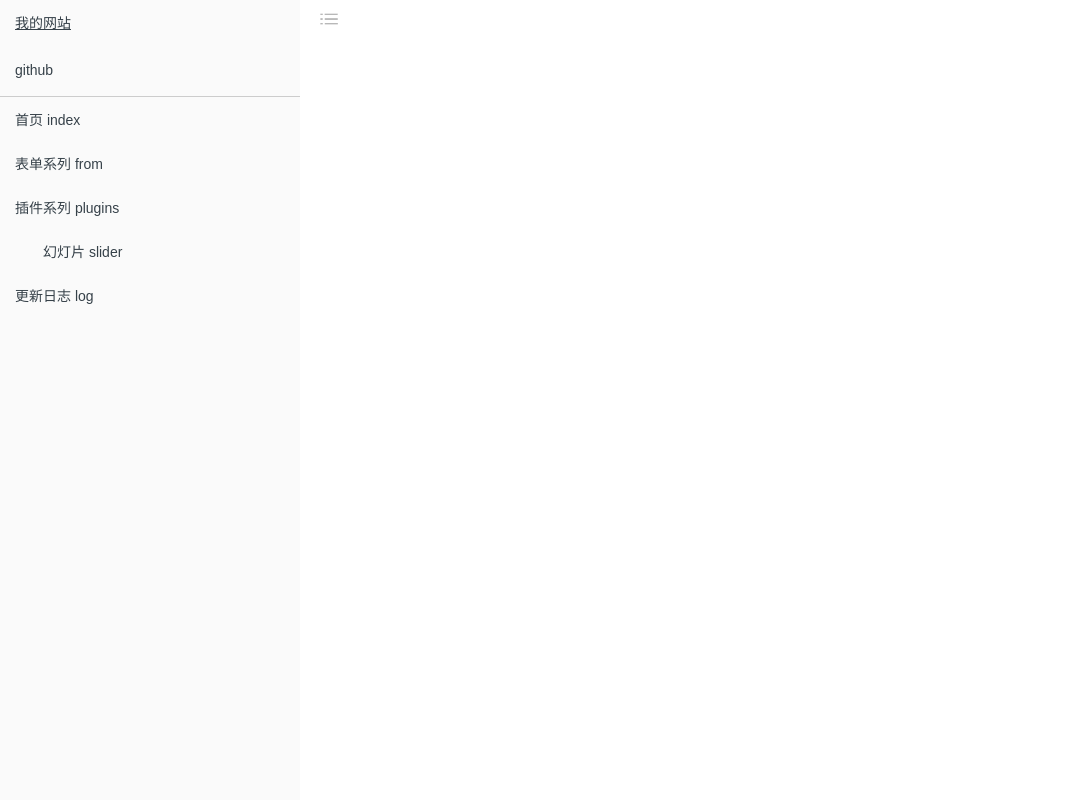
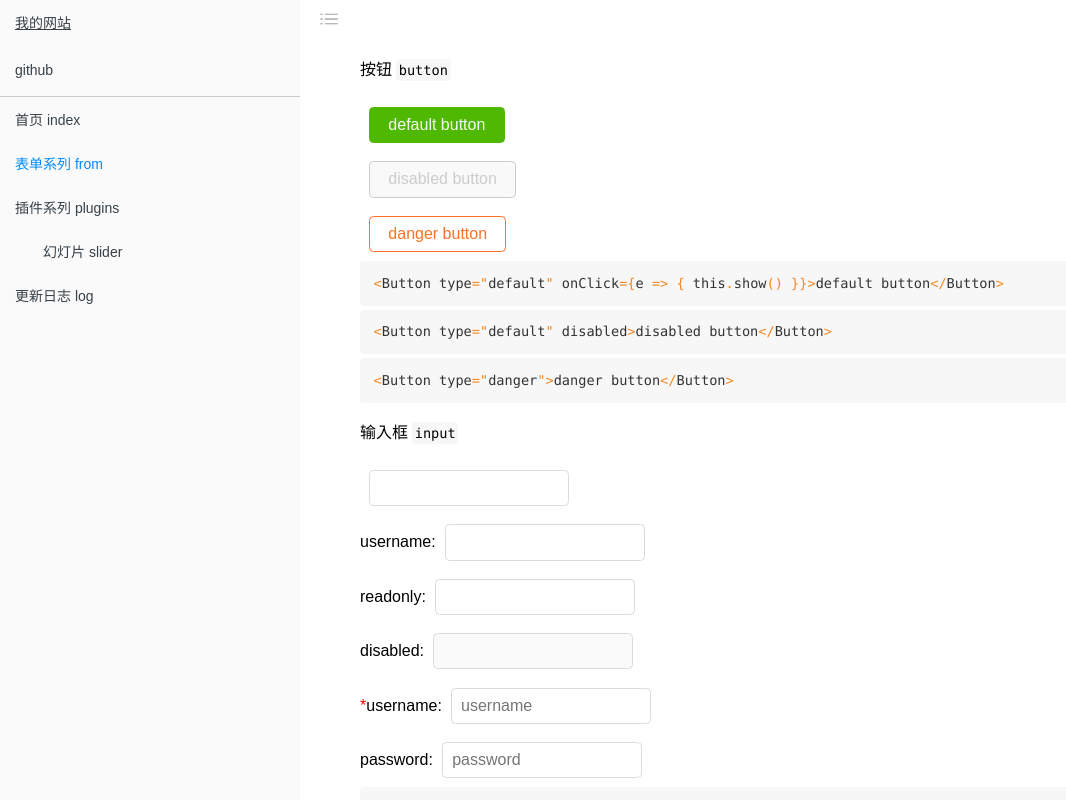
Before and after one commit to xumengzi/xui-react, a React (Create React App) app: page /xui-react/form in a window 1280 px wide. Shown: the top 800 px of the page, without its empty margins (0-1066 px from the left). Built offline with nearby package versions, Linux system fonts and the light colour scheme.

Commit message:
修改一系列bug
1. 导航高亮
2. 代码高亮

```diff
--- a/src/App.css
+++ b/src/App.css
@@ -85,7 +85,15 @@ ul.nav li ul{
   margin-left: 2em;
   padding-left: 0;
 }
-
+ul.nav li a.highlight{
+  color: #008cff;
+}
+.log{
+  font-size: 15px;
+}
+.log *{
+  margin-bottom: 4px;
+}
 .xui-react-body{
   display: flex;
   align-items: end;
--- a/src/components/body.jsx
+++ b/src/components/body.jsx
@@ -18,11 +18,11 @@ export default class Body extends Component{
             <div className="xui-react-body">
                 <div className="main markdown-section">
                     <Switch>
-                        <Route path="/index" component={firstpage}></Route>
-                        <Route path="/form" component={form}></Route>
-                        <Route path="/plugins" component={plugins}></Route>
-                        <Route path="/slider" component={slider}></Route>
-                        <Route path="/log" component={log}></Route>
+                        <Route path="/xui-react/index" component={firstpage}></Route>
+                        <Route path="/xui-react/form" component={form}></Route>
+                        <Route path="/xui-react/plugins" component={plugins}></Route>
+                        <Route path="/xui-react/slider" component={slider}></Route>
+                        <Route path="/xui-react/log" component={log}></Route>
                     </Switch>
                 </div>
             </div>
--- a/src/components/codes.jsx
+++ b/src/components/codes.jsx
@@ -1,4 +1,4 @@
-import React, { Component} from 'react'
+import React, { Component, Fragment} from 'react'
 
 export default class Codes extends Component{
     constructor(props){
@@ -8,11 +8,24 @@ export default class Codes extends Component{
     render(){
         let codes = this.props.codes,
         reg = /([\<\>\?\/\:\[\}\{\}\'\"\-\+\=\.\(\)])+/g;
-        // codes = codes.replace(reg,'<span class="codes_symbol">' + $0 + '</span>')
+        let cc = '<code class="codes">';
+        for(let i = 0; i< codes.length; i++){
+            let z = codes[i],
+                reg = /([\<\>\?\/\:\[\}\{\}\'\"\-\+\=\.\(\)])+/;
+            if (reg.test(z)) {
+                cc += `<span class="codes_symbol">${z}</span>`;
+            } else{
+                cc += `${z}`;
+            };
+        };
+        cc+='</code>';
+        function showCode(){
+            return{
+                __html: cc
+            }
+        }
         return(
-            <pre>
-                <code>{codes}</code>
-            </pre>
+            <pre dangerouslySetInnerHTML={showCode()}></pre>
         )
     }
 }
--- a/src/components/nav.jsx
+++ b/src/components/nav.jsx
@@ -4,6 +4,34 @@ import { BrowserRouter as Router, Route, Link} from 'react-router-dom';
 export default class Nav extends Component{
     constructor(props){
         super(props);
+        this.state = {
+            nav: window.location.pathname,
+            currentNav: 'test',
+            listNav: [
+                {
+                    name: '首页 index',
+                    link: '/xui-react/index'
+                },
+                {
+                    name: '表单系列 from',
+                    link: '/xui-react/form'
+                },
+                {
+                    name: '插件系列 plugins',
+                    link: '/xui-react/plugins',
+                    children: [
+                        {
+                            name: '幻灯片 slider',
+                            link: '/xui-react/slider',
+                        }
+                    ]
+                },
+                {
+                    name: '更新日志 log',
+                    link: '/xui-react/log'
+                },
+            ]
+        }
     }
 
     handleFold(){
@@ -12,22 +40,42 @@ export default class Nav extends Component{
         tar.querySelector('.main').classList.toggle('folded');
     }
 
+    componentWillUpdate(){
+
+    }
+
     render(){
+
         return(
             <div className="xui-react-head">
                 <span className="fold" onClick={this.handleFold.bind(this)}></span>
                 <ul className="nav">
                     <li><a href="https://xumeng.site/" target="_blank">我的网站</a></li>
                     <li><a href="https://github.com/xumengzi/xui-react" target="blank">github</a></li>
-                    <li><Link to="/index">首页 index</Link></li>
-                    <li><Link to="/form">表单系列 from</Link></li>
-                    <li>
-                        <Link to="/plugins">插件系列 plugins</Link>
-                        <ul>
-                            <Link to="/slider">幻灯片 slider</Link>
-                        </ul>
-                    </li>
-                    <li><Link to="/log">更新日志 log</Link></li>
+                    {
+                        this.state.listNav.map((item) =>{
+                            return(
+                                <li key={item.name}>
+                                    <Link to={item.link}
+                                        className={item.link == window.location.pathname ? 'highlight' : null}>
+                                        {item.name}
+                                    </Link>
+                                    {
+                                        item.children ? item.children.map((childitem) => {
+                                            return(
+                                                <ul key={childitem.name}>
+                                                    <Link to={childitem.link}
+                                                        className={childitem.link == window.location.pathname ? 'highlight' : null}
+                                                        >{childitem.name}</Link>
+                                                </ul>
+                                            )
+                                        })
+                                        : null
+                                    }
+                                </li>
+                            )
+                        })
+                    }
                 </ul>
             </div>
         )
--- a/src/docs/form.jsx
+++ b/src/docs/form.jsx
@@ -8,7 +8,16 @@ export default class Test1 extends Component{
     constructor(props){
         super(props);
         this.state = {
-            codes1: `<Button type="default">default button</Button>`
+            codes1: `<Button type="default" onClick={e => { this.show() }}>default button</Button>`,
+            codes2: `<Button type="default" disabled>disabled button</Button>`,
+            codes3: `<Button type="danger">danger button</Button>`,
+            codes4: `<Input/>`,
+            codes5: `<Input type="text" label="username"/>`,
+            codes6: `<Input type="text" label="readonly" readonly/>`,
+            codes7: `<Input type="text" label="disabled" disabled/>`,
+            codes8: `<Input type="text" label="username" required maxlength={10} placeholder="username"/>`,
+            codes9: `<Input type="password" label="password" placeholder="password"/>`,
+            codes10: ``,
         }
     }
     show(){
@@ -25,6 +34,8 @@ export default class Test1 extends Component{
                 <Button type="default" disabled>disabled button</Button>
                 <Button type="danger">danger button</Button>
                 <Codes codes={this.state.codes1}/>
+                <Codes codes={this.state.codes2}/>
+                <Codes codes={this.state.codes3}/>
 
                 <p className="introduce">输入框<code>input</code></p>
                 <Input/>
@@ -33,6 +44,12 @@ export default class Test1 extends Component{
                 <Input type="text" label="disabled" disabled/>
                 <Input type="text" label="username" required maxlength={10} placeholder="username"/>
                 <Input type="password" label="password" placeholder="password"/>
+                <Codes codes={this.state.codes4}/>
+                <Codes codes={this.state.codes5}/>
+                <Codes codes={this.state.codes6}/>
+                <Codes codes={this.state.codes7}/>
+                <Codes codes={this.state.codes8}/>
+                <Codes codes={this.state.codes9}/>
 			</Fragment>
 		);
 	}
--- a/src/docs/log.jsx
+++ b/src/docs/log.jsx
@@ -5,6 +5,25 @@ export default class Log extends Component{
         super(props);
         this.state = {
             logList: [
+                {
+                    version: 'v0.5.1',
+                    time: '2018/12/22',
+                    tag: 'bug&fix',
+                    description: `
+                        <div>1.修复路由问题</div>
+                        `,
+                    isCompatible: true
+                },
+                {
+                    version: 'v0.4.1',
+                    time: '2018/12/12',
+                    tag: 'add&fix',
+                    description: `
+                        <div>1.增加代码高亮显示</div>
+                        <div>2.修复导航栏没有高亮的问题</div>
+                        `,
+                    isCompatible: true
+                },
                 {
                     version: 'v0.3.1',
                     time: '2018/11/22',
@@ -56,7 +75,7 @@ export default class Log extends Component{
                             <Fragment key={item.version.toString() + Math.random().toFixed(3)}>
                                 <h3>{item.version}  <span style={{fontSize: 16}}>{item.time}</span></h3>
                                 <h5>{item.tag}：</h5>
-                                <p dangerouslySetInnerHTML={changeToHtml(item.description)}></p>
+                                <p className="log" dangerouslySetInnerHTML={changeToHtml(item.description)}></p>
                                 {
                                     item.isCompatible && <blockquote>
                                                             <p>是否兼容现有代码：是</p>
--- a/src/docs/plugins/slider.jsx
+++ b/src/docs/plugins/slider.jsx
@@ -1,11 +1,27 @@
 import React, { Component, Fragment } from 'react';
 import Slider from '../../plugins/slider/slider';
+import Codes from '../../components/codes';
 
 export default class slider extends Component{
     constructor(props){
         super(props);
 
         this.state = {
+            codes1: '<Slider options={this.state.option1}/>',
+            codes2: `{
+    list: [
+        'http://img.infinitynewtab.com/wallpaper/111.jpg',
+        'http://img.infinitynewtab.com/wallpaper/222.jpg',
+        'http://img.infinitynewtab.com/wallpaper/333.jpg',
+        'http://img.infinitynewtab.com/wallpaper/444.jpg',
+        'http://img.infinitynewtab.com/wallpaper/555.jpg',
+        'http://img.infinitynewtab.com/wallpaper/666.jpg'
+    ],
+    isAutoPlay: false,
+    isShowDot: true,
+    isShowArrow: true,
+    delay: 3000,
+}`,
             option1: {
                 list: [
                     'http://img.infinitynewtab.com/wallpaper/111.jpg',
@@ -42,6 +58,8 @@ export default class slider extends Component{
                 <h3>效果展示</h3>
                 <p>1.按照惯例, 我们先来看一个最简单配置的幻灯片</p>
                 <Slider options={this.state.option1}/>
+                <Codes codes={this.state.codes1}/>
+                <Codes codes={this.state.codes2}/>
             </Fragment>
         )
     }
--- a/src/index.css
+++ b/src/index.css
@@ -21,6 +21,31 @@ body {
     animation: .2s toToDown linear;
     z-index: 99999;
 }
+pre{
+	margin: 0;
+}
+.codes{
+    color: rgb(51, 51, 51);
+    overflow: auto;
+    word-wrap: normal;
+    margin: 0;
+    padding: .85em 1em;
+    margin-bottom: .275em;
+    background: #f7f7f7;
+    font-family: consolas;
+    width: 100%;
+    display: block;
+    box-sizing: border-box;
+}
+.codes .codes_symbol{
+	color: #f5871f;
+}
+.codes .codes_equal{
+    color: #718c00;
+}
+.codes .codes_quot{
+    color: #8959a8;
+}
 
 @keyframes toToDown{
     0%{
```
